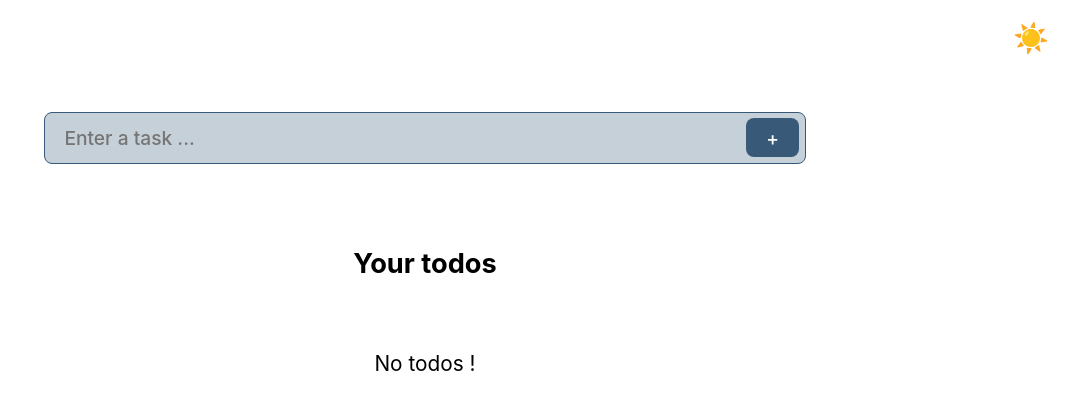
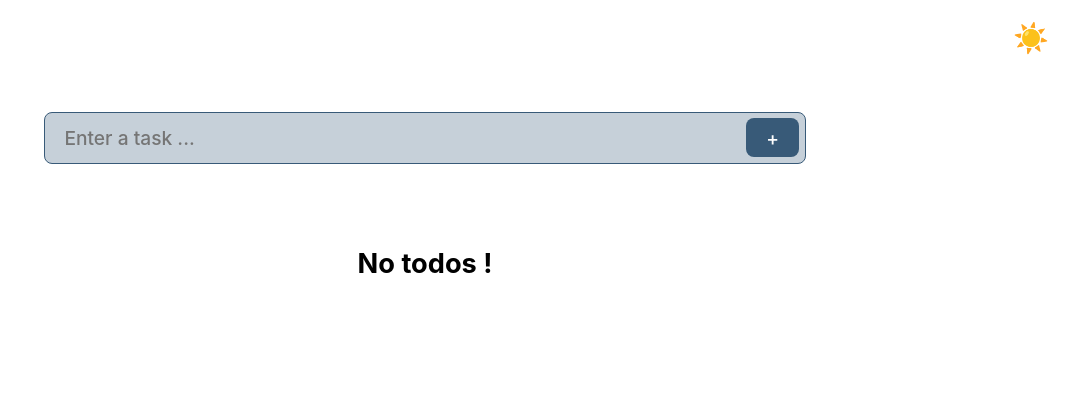
Before and after one commit to IDayanandJagtap/Todo-In-Typescript, a website built with Vite: page index.html in a window 1280 px wide. Shown: the whole page, without its empty margins (215-1280 px from the left). Built offline with nearby package versions, Linux system fonts and the light colour scheme.

Commit message:
Final commit

```diff
--- a/src/main.ts
+++ b/src/main.ts
@@ -24,6 +24,8 @@ const input: HTMLInputElement = document.getElementsByClassName(
 const container = document.getElementsByClassName(
     "container"
 )[0] as HTMLDivElement;
+
+const h3 = document.getElementsByTagName("h3")[0] as HTMLHeadingElement;
 
 const submitBtn = document.getElementById("submitBtn") as HTMLButtonElement;
 
@@ -88,11 +90,9 @@ const showTodos = () => {
     localStorage.setItem("todos", JSON.stringify(todos));
 
     if (todos.length === 0) {
-        const p = document.createElement("p");
-        p.innerText = "No todos !";
-
-        container.append(p);
+        h3.innerText = "No todos !";
     } else {
+        h3.innerText = "Your todos";
         todos.map((e) => generateHtml(e));
     }
 };
--- a/src/style.css
+++ b/src/style.css
@@ -80,6 +80,7 @@ input[type="text"] {
 h3 {
     font-family: inherit;
     font-size: 1.7rem;
+    font-weight: bold;
     text-align: center;
 }
 
@@ -208,6 +209,7 @@ p {
     }
     h3 {
         font-size: 1.5rem;
+        /* font-weight: bolder; */
     }
     #mode {
         font-size: 1.4rem;
```
